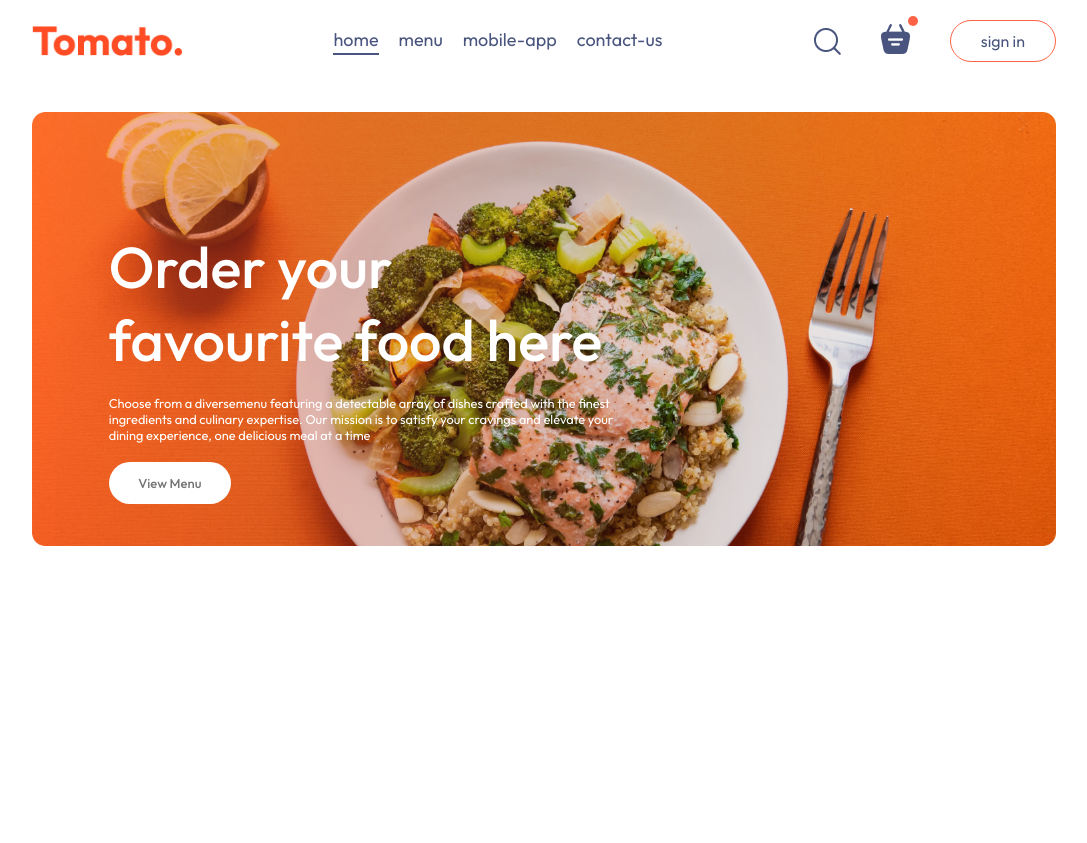
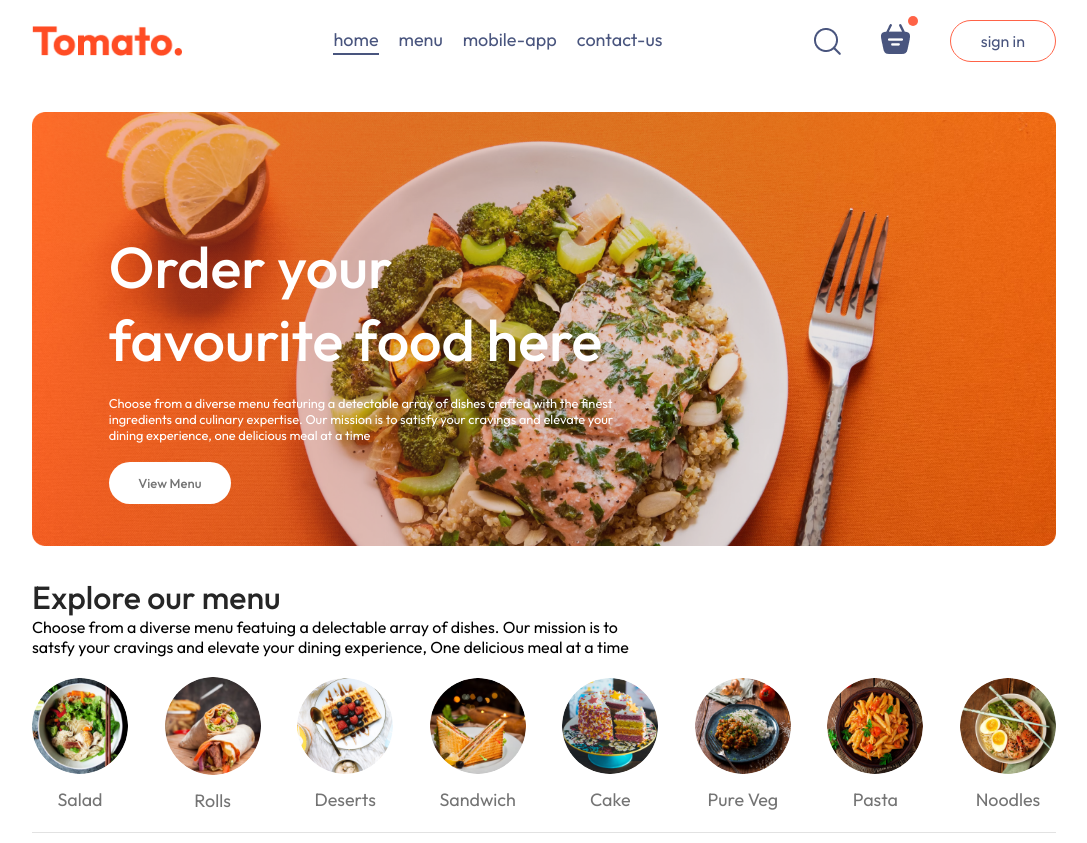
Before and after one commit to diwahar-m/food-delivery-frontend, a React (Vite) app: page / in a window 1280 px wide. Shown: the whole page, without its empty margins (96-1183 px from the left). Before the commit the page ends 800 px from the top, so only its background shows below. Built offline with nearby package versions, Linux system fonts and the light colour scheme.

Commit message:
explore menu section is in progress

```diff
--- /dev/null
+++ b/src/components/ExploreMenu/ExploreMenu.css
@@ -0,0 +1,45 @@
+.explore_menu {
+    display: flex;
+    flex-direction: column;
+    gap: 20px;
+}
+.explore-menu h1 {
+    color: #262626;
+    font-weight: 500;
+}
+.explore-menu-text {
+    max-width: 60%;
+    columns: #808080;
+}
+.explore-menu-list {
+    display: flex;
+    justify-content: space-between;
+    align-items: center;
+    gap: 30px;
+    text-align: center;
+    margin: 20px 0;
+    overflow-x: scroll;
+}
+.explore-menu-list::-webkit-scrollbar{
+    display:none;
+}
+.explore-menu-list-item img {
+    width: 7.5vw;
+    min-width: 80px;
+    cursor: pointer;
+    border-radius: 50%;
+    transition: 0.2s;
+}
+.explore-menu-list-item p{
+    margin-top: 10px;
+    color: #747474;
+    font-size: max(1.4vw, 16px);
+    cursor: pointer;
+}
+.explore-menu hr{
+    margin: 10px 0;
+    height: 1px;
+    background-color: #e2e2e2;
+    border: none;
+
+}
--- /dev/null
+++ b/src/components/ExploreMenu/ExploreMenu.jsx
@@ -0,0 +1,29 @@
+import React from "react";
+import "./ExploreMenu.css";
+import { menu_list } from "../../assets/assets";
+
+const ExploreMenu = () => {
+  return (
+    <div className="explore-menu" id="explore-menu">
+      <h1>Explore our menu</h1>
+      <p className="explore-menu-text">
+        Choose from a diverse menu featuing a delectable array of dishes. Our
+        mission is to satsfy your cravings and elevate your dining experience,
+        One delicious meal at a time
+      </p>
+      <div className="explore-menu-list">
+        {menu_list.map((item, index) => {
+          return (
+            <div key={index} className="explore-menu-list-item">
+              <img src={item.menu_image} alt="" />
+              <p>{item.menu_name}</p>
+            </div>
+          );
+        })}
+      </div>
+      <hr />
+    </div>
+  );
+};
+
+export default ExploreMenu;
--- a/src/components/Header/Header.jsx
+++ b/src/components/Header/Header.jsx
@@ -7,7 +7,7 @@
       <div className="header-contents">
         <h2>Order your favourite food here</h2>
         <p>
-          Choose from a diversemenu featuring a detectable array of dishes
+          Choose from a diverse menu featuring a detectable array of dishes
           crafted with the finest ingredients and culinary expertise. Our
           mission is to satisfy your cravings and elevate your dining
           experience, one delicious meal at a time
--- a/src/pages/Home/Home.jsx
+++ b/src/pages/Home/Home.jsx
@@ -1,11 +1,13 @@
 import React from "react";
 import "./Home.css";
 import Header from "../../components/Header/Header";
+import ExploreMenu from "../../components/ExploreMenu/ExploreMenu";
 
 const Home = () => {
   return (
     <div>
       <Header />
+      <ExploreMenu />
     </div>
   );
 };
```
